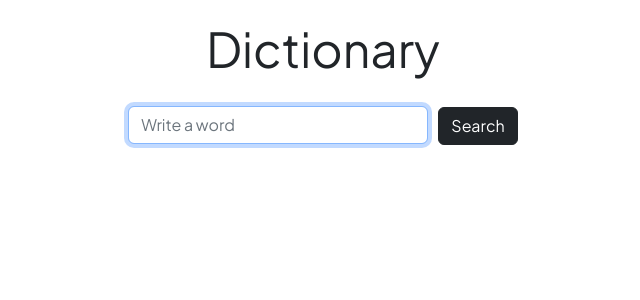
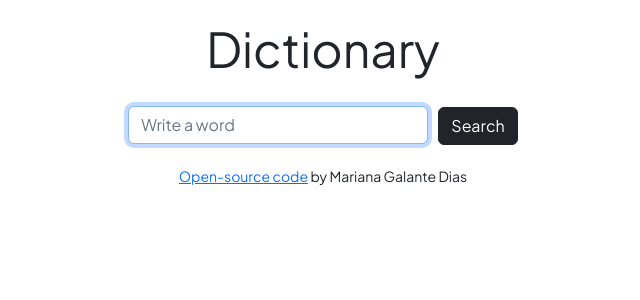
Before and after one commit to marianagdias/react-dictionary-app, a React (Create React App) app: page / in a window 1280 px wide. Shown: the top 300 px of the page, without its empty margins (317-957 px from the left). Built offline with nearby package versions, Linux system fonts and the light colour scheme.

Commit message:
added footer

```diff
--- a/src/App.js
+++ b/src/App.js
@@ -8,6 +8,14 @@
         <h1>Dictionary</h1>
       </header>
       <Search />
+      <footer>
+        <small>
+          <a href="https://github.com/marianagdias/react-dictionary-app">
+            Open-source code
+          </a>{" "}
+          by Mariana Galante Dias
+        </small>
+      </footer>
     </div>
   );
 }
```
